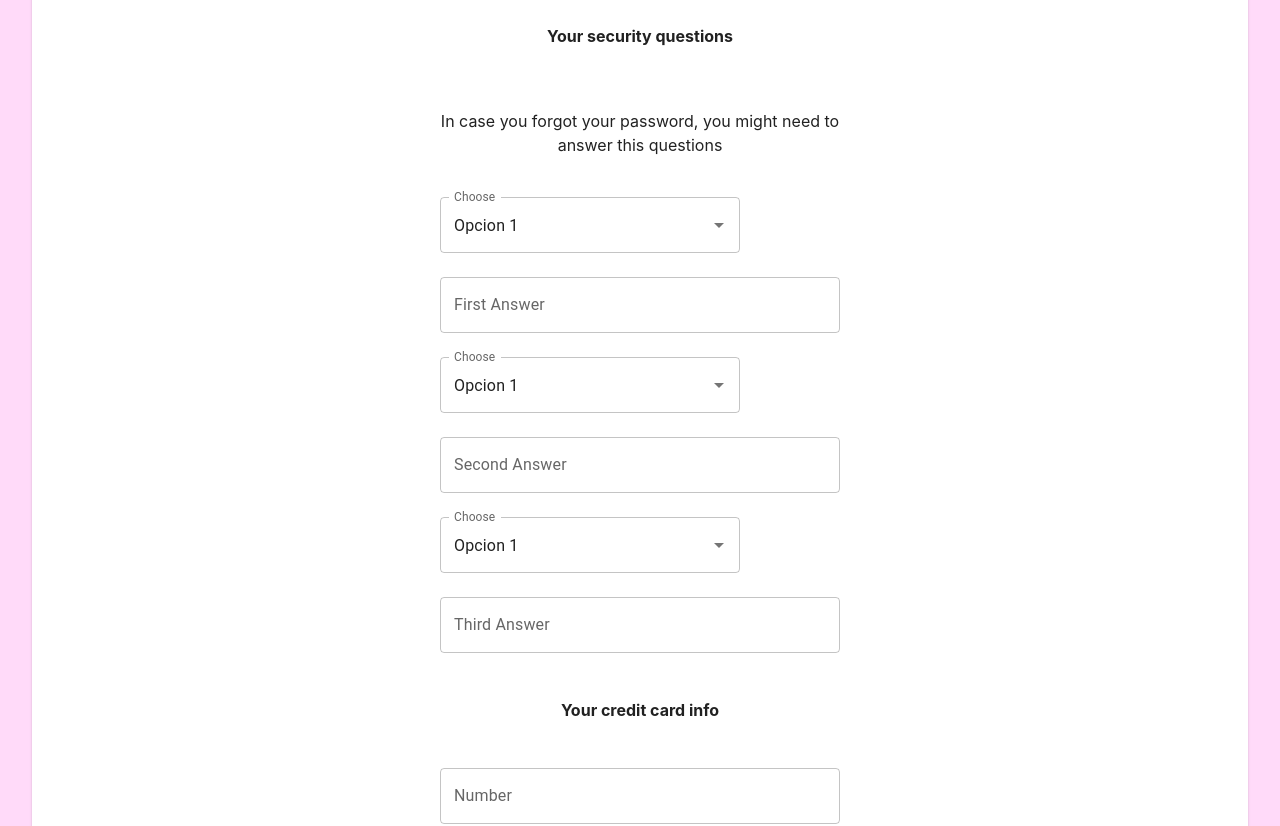
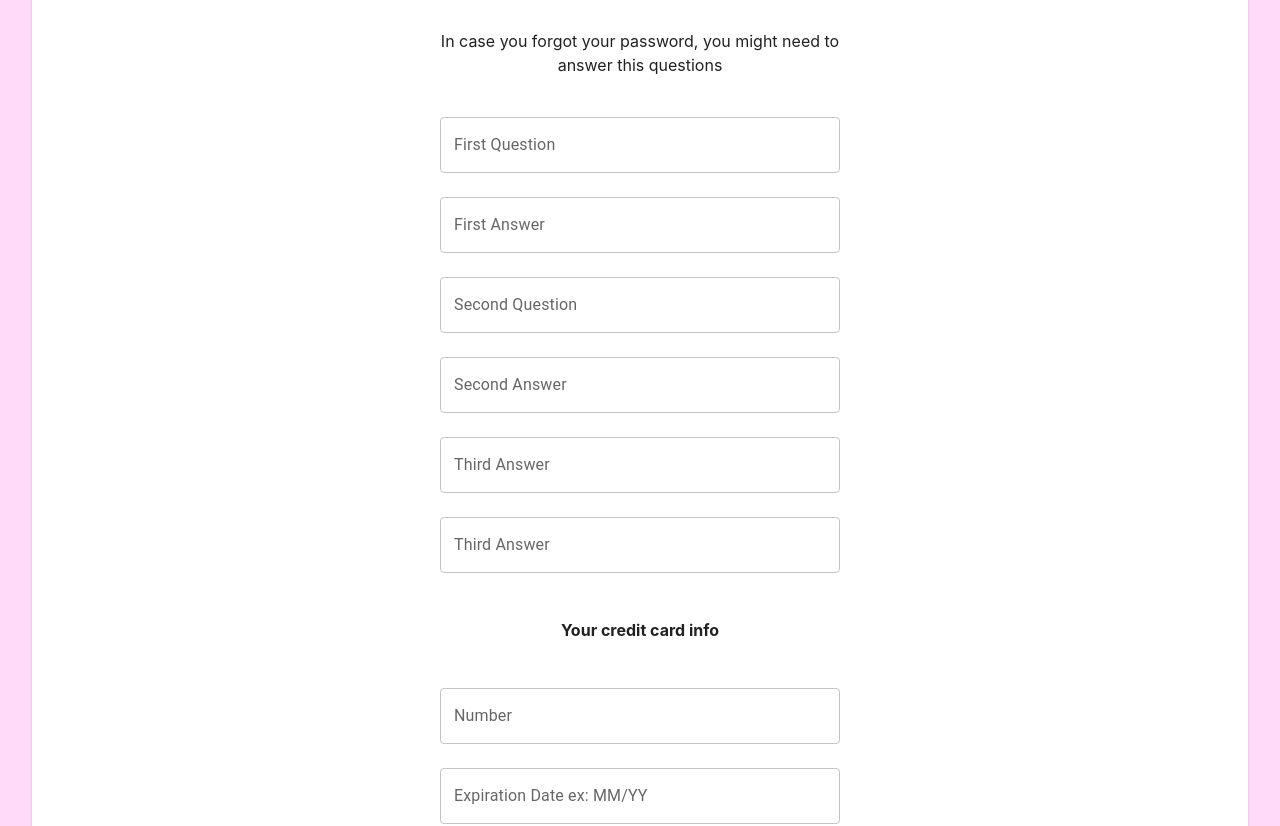
Before and after one commit to amontero1211/ProyectoBases, a React (Vite) app: page /register in a window 1280 px wide. Shown: the part 840-1666 px from the top of the page. Built offline with nearby package versions, Linux system fonts and the light colour scheme.

Commit message:
Registry of user

```diff
--- a/src/routes/Autor.jsx
+++ b/src/routes/Autor.jsx
@@ -9,7 +9,7 @@ import { useEffect, useState } from 'react';
 import axios from 'axios';
 import { useParams } from 'react-router-dom';
 
-const baseURL = 'http://127.0.0.1:8000';
+const baseURL = 'http://127.0.0.1:8000/api';
 
 function Root() {
   const { authorId } = useParams();
@@ -59,7 +59,7 @@ function Root() {
           }}
         >
           <ArtImagen
-            pictureUrl="/src/pictures/Logo Museo.png"
+            pictureUrl={data.image || '/src/pictures/Logo Museo.png'}
             altText="Art"
             className="Tarjeta"
             sx={{ width: 500, height: 500 }}
--- a/src/routes/Factura.jsx
+++ b/src/routes/Factura.jsx
@@ -6,6 +6,7 @@ import Box from '@mui/material/Box';
 import Card from '@mui/material/Card';
 import Welcomeheader from '../components/welcomeheader';
 import Button from '../components/Button';
+import { useLocation } from 'react-router-dom';
 // import Slack from '@mui/material/Slack';
 // import Autocomplete from '@mui/material/Autocomplete';
 // import TextField from '@mui/material/TextField';
@@ -39,7 +40,7 @@ function Factura() {
             <h4>Email: </h4>
             <h4>Adress: </h4>
             <h4>Card Number: </h4>
-            <h3>Art Name: {info.name}</h3>
+            <h3>Art Name: </h3>
             <h3>Sold on: </h3>
             <h3>Price: </h3>
             <h3>IVA 7%: </h3>
--- a/src/routes/Login.jsx
+++ b/src/routes/Login.jsx
@@ -17,7 +17,7 @@ function Login() {
   const onSubmit = async (data) => {
     try {
       setLoading(true);
-      await axios.post('urldelendpointdelogin', data);
+      await axios.get('urldelendpointdelogin', data);
       setLoading(false);
     } catch (error) {
       alert(error);
--- a/src/routes/Register.jsx
+++ b/src/routes/Register.jsx
@@ -7,19 +7,22 @@ import Skeleton from '@mui/material/Skeleton';
 import axios from 'axios';
 import Button from '../components/Button';
 import Header from '../components/Header';
-import Filtro from '../components/Filtro';
 import '../App.css';
 
-const opciones = ['Opcion 1', 'Opcion 2'];
+const URL = 'http://localhost:8000/api';
 
 function Register() {
   const [isLoading, setLoading] = useState(false);
   const { handleSubmit, control } = useForm();
+  // const [data, setData] = useState();
 
   const onSubmit = async (data) => {
     try {
       setLoading(true);
-      await axios.post('http://localhost:8000/user', data);
+      await axios.post(`${URL}/purchaser/`, data);
+      console.log({ data });
+      const req = await axios.post('', data);
+      console.log({ req });
       setLoading(false);
     } catch (error) {
       alert(error);
@@ -60,18 +63,18 @@ function Register() {
                     />
                   )}
                 />
-                <Controller
-                  name="id"
-                  control={control}
-                  render={({ field: { onChange, value } }) => (
-                    <TextField
-                      onChange={onChange}
-                      value={value}
-                      id="ID"
-                      label="ID number"
-                    />
-                  )}
-                />
+                {/* // <Controller
+                //   name="id"
+                //   control={control}
+                //   render={({ field: { onChange, value } }) => (
+                //     <TextField
+                //       onChange={onChange}
+                //       value={value}
+                //       id="ID"
+                //       label="ID number"
+                //     />
+                //   )}
+                // /> */}
                 <Controller
                   name="email"
                   control={control}
@@ -85,13 +88,13 @@ function Register() {
                   )}
                 />
                 <Controller
-                  name="user"
+                  name="username"
                   control={control}
                   render={({ field: { onChange, value } }) => (
                     <TextField
                       onChange={onChange}
                       value={value}
-                      id="user"
+                      id="username"
                       label="User"
                     />
                   )}
@@ -114,78 +117,111 @@ function Register() {
                   In case you forgot your password, you might need to answer
                   this questions
                 </p>
-                <Filtro id="preguntas1" options={opciones} />
                 <Controller
-                  name="pregunta1"
+                  name="question_1"
                   control={control}
                   render={({ field: { onChange, value } }) => (
                     <TextField
                       onChange={onChange}
                       value={value}
-                      id="pregunta1"
-                      label="First Answer"
+                      id="question_1"
+                      label="First Question"
                     />
                   )}
                 />
-                <Filtro id="preguntas2" options={opciones} />
                 <Controller
-                  name="pregunta2"
+                  name="answer_1"
                   control={control}
                   render={({ field: { onChange, value } }) => (
                     <TextField
                       onChange={onChange}
                       value={value}
-                      id="pregunta2"
-                      label="Second Answer"
+                      id="answer_1"
+                      label="First Answer"
                     />
                   )}
                 />
-                <Filtro id="preguntas3" options={opciones} />
                 <Controller
-                  name="pregunta3"
+                  name="question_2"
                   control={control}
                   render={({ field: { onChange, value } }) => (
                     <TextField
                       onChange={onChange}
                       value={value}
-                      id="pregunta3"
+                      id="question_2"
+                      label="Second Question"
+                    />
+                  )}
+                />
+                <Controller
+                  name="answer_2"
+                  control={control}
+                  render={({ field: { onChange, value } }) => (
+                    <TextField
+                      onChange={onChange}
+                      value={value}
+                      id="answer_2"
+                      label="Second Answer"
+                    />
+                  )}
+                />
+                <Controller
+                  name="question_3"
+                  control={control}
+                  render={({ field: { onChange, value } }) => (
+                    <TextField
+                      onChange={onChange}
+                      value={value}
+                      id="question_3"
+                      label="Third Answer"
+                    />
+                  )}
+                />
+                <Controller
+                  name="answer_3"
+                  control={control}
+                  render={({ field: { onChange, value } }) => (
+                    <TextField
+                      onChange={onChange}
+                      value={value}
+                      id="answer_3"
                       label="Third Answer"
                     />
                   )}
                 />
                 <h4>Your credit card info</h4>
                 <Controller
-                  name="creditcardnumber"
+                  name="card_number"
                   control={control}
                   render={({ field: { onChange, value } }) => (
                     <TextField
                       onChange={onChange}
                       value={value}
-                      id="creditcardnumber"
+                      id="card_number"
                       label="Number"
                     />
                   )}
                 />
                 <Controller
-                  name="ExpDate"
+                  name="card_expiration_date"
                   control={control}
                   render={({ field: { onChange, value } }) => (
                     <TextField
                       onChange={onChange}
                       value={value}
-                      id="ExpDate"
+                      id="card_expiration_date"
                       label="Expiration Date ex: MM/YY"
                     />
                   )}
                 />
                 <Controller
-                  name="BackNumbers"
+                  name="card_back_number"
                   control={control}
                   render={({ field: { onChange, value } }) => (
                     <TextField
                       onChange={onChange}
                       value={value}
-                      id="BackNumbers"
+                      id="card_back_number"
                       label="Numbers from the back of your card ex:XXX"
                     />
                   )}
--- a/src/routes/root.jsx
+++ b/src/routes/root.jsx
@@ -49,8 +49,8 @@ export default function Root() {
 
   useEffect(() => {
     const getInfo = async () => {
-      const { data: artworksData } = await axios.get(`${URL}/artworks`);
-      const { data: artistsData } = await axios.get(`${URL}/artists`);
+      const { data: artworksData } = await axios.get(`${URL}/api/artworks`);
+      const { data: artistsData } = await axios.get(`${URL}/api/artists`);
       console.log(artworksData);
       setArtistData(artistsData);
       setInfo(artworksData);
--- a/src/routes/vermas.jsx
+++ b/src/routes/vermas.jsx
@@ -11,7 +11,7 @@ import CardDescription from '../components/CardDescription';
 import { Link, useLocation } from 'react-router-dom';
 import { useState } from 'react';
 
-const URL = 'http://localhost:8000';
+const URL = 'http://localhost:8000/api';
 
 function ArtworkPage() {
   const [state, setState] = useState(useLocation().state);
```
